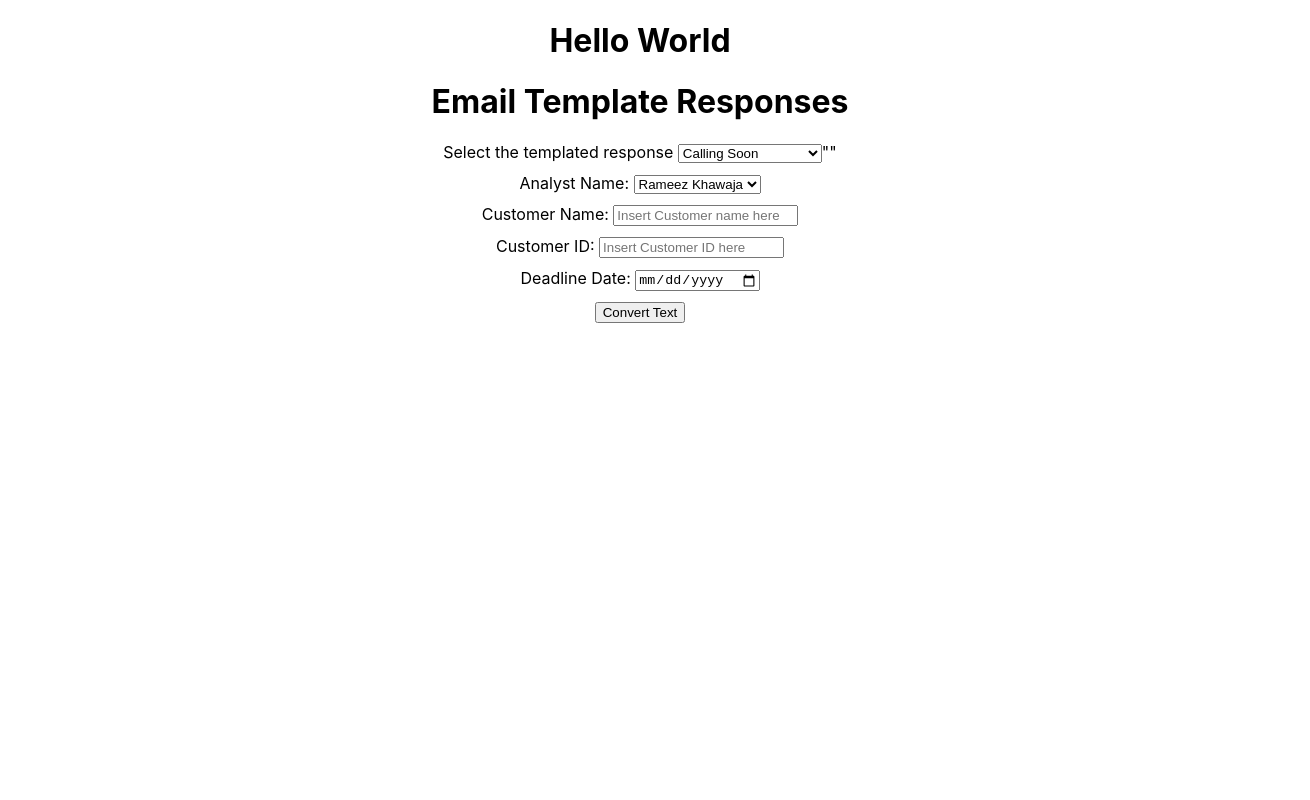
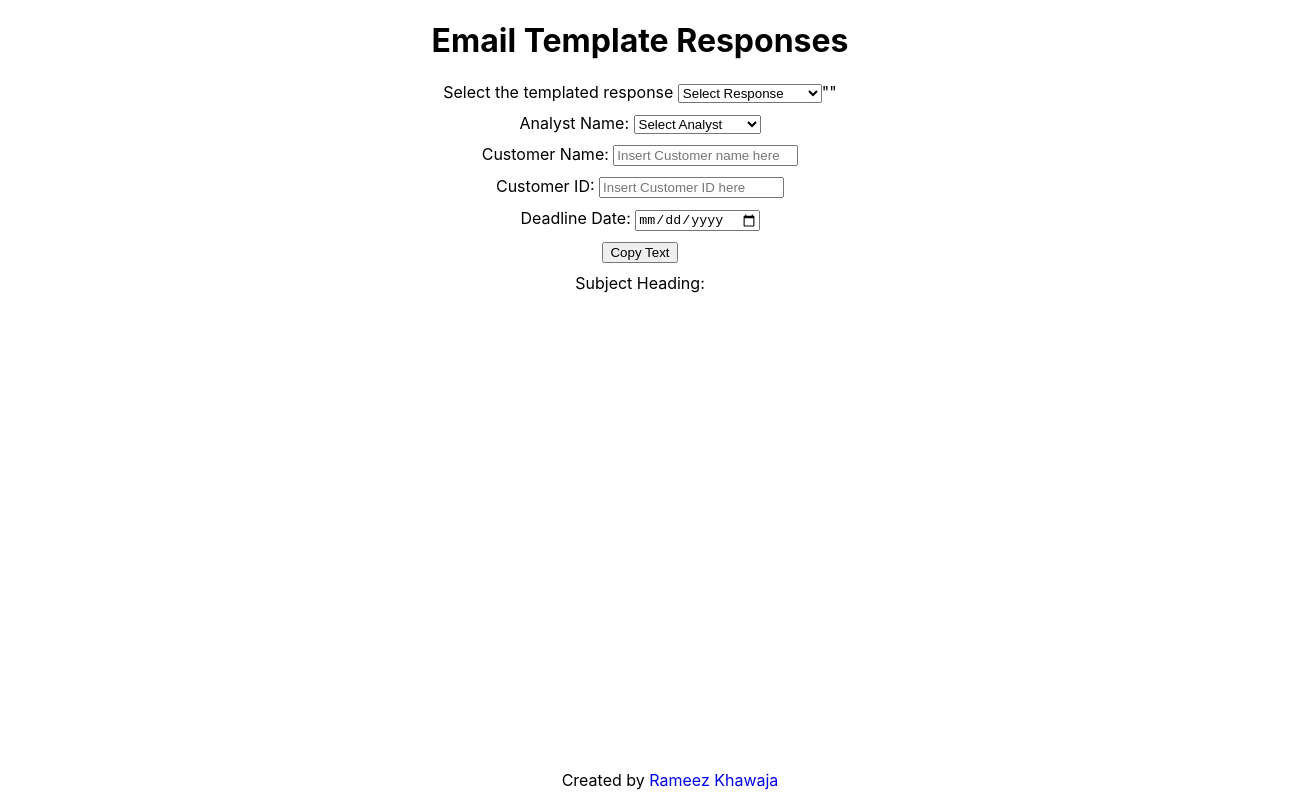
Before and after one commit to Rameezrk/sbg-email-template, a React (Create React App) app: page / in a window 1280 px wide. Shown: the whole page, 1310 px wide, since content can reach past the window. Built offline with nearby package versions, Linux system fonts and the light colour scheme.

Commit message:
managed to create the frontend component to show the data

```diff
--- a/package.json
+++ b/package.json
@@ -34,5 +34,8 @@
       "last 1 firefox version",
       "last 1 safari version"
     ]
+  },
+  "devDependencies": {
+    "prettier": "^2.3.2"
   }
 }
--- a/src/App.css
+++ b/src/App.css
@@ -15,6 +15,22 @@ div {
   .App-logo {
     animation: App-logo-spin infinite 20s linear;
   }
+}
+
+a {
+  text-decoration: none;
+}
+
+.footer {
+  position:absolute;
+    width:100%;
+    bottom:0;
+    text-align:center;
+
+}
+
+pre {
+  font-family: 'Trebuchet MS', 'Lucida Sans Unicode', 'Lucida Grande', 'Lucida Sans', Arial, sans-serif;
 }
 
 .App-header {
--- a/src/App.js
+++ b/src/App.js
@@ -11,32 +11,24 @@ const data = EmailTemplates
 function App() {
 
   const [selected, setSelected] = useState('')
+  const [customerName, setCustomerName] = useState('')
+  const [customerId, setCustomerId] = useState('')
+  const [analystName, setAnalystName] = useState('')
+  const [date, setDate] = useState('')
 
   let output = selected && data.filter(mail => mail.subject === selected)[0].text
   console.log(output)
 
-  let handleClick = () => {
-    const mapObj = {
-      laborum: "Kind Regards",
-      est: "TEST"
-    }
+  const mapObj = {
+    CUSTOMER: customerName,
+    ACCOUNTID: customerId,
+    DATE: date,
+    ANALYST: analystName
+  }
 
-
-  output.split('\n').map(function(item) {
-    return ({item})
-  })
-
-
-    let replaceOutput = output.replace(/\b(?:laborum|est)\b/gi, matched => mapObj[matched])
-    console.log(replaceOutput)
-
-
-  }
 
   return (
     <div className="App">
-      <h1>Hello World</h1>
-
 
       <h1>Email Template Responses</h1>
       <label>Select the templated response </label>
@@ -52,24 +44,37 @@ function App() {
         {JSON.stringify(selected)}
 
       <div><label>Analyst Name: </label>
-      <select>
+      <select onChange={event => setAnalystName(event.target.value)}>
+        <option>Select Analyst</option>
         <option>Rameez Khawaja</option>
         <option>James Whisker</option>
       </select></div>
 
       <div><label>Customer Name: </label>
-        <input type='text' placeholder='Insert Customer name here'></input>
+        <input type='text'
+        placeholder='Insert Customer name here'
+        onChange={event => setCustomerName(event.target.value)}
+        ></input>
       </div>
 
       <div><label>Customer ID: </label>
-        <input type='text' placeholder='Insert Customer ID here'></input>
+        <input type='text'
+        placeholder='Insert Customer ID here'
+        onChange={event => setCustomerId(event.target.value)}
+        ></input>
       </div>
 
       <div><label>Deadline Date: </label>
-        <input type='date' ></input>
+        <input
+        type='date'
+        onChange={event => setDate(event.target.value)}
+        ></input>
       </div>
 
-      <button onClick={handleClick}>Convert Text</button>
+
+
+      <button onClick={() => {navigator.clipboard.writeText(selected && data.filter(mail => mail.subject === selected)[0].text.replace(/\b(?:CUSTOMER|ACCOUNTID|DATE|ANALYST)\b/gi, matched => mapObj[matched]))}}
+      >Copy Text</button>
 
     {/* {data.map((data) => {
       return  <ul key={data.id}>
@@ -79,24 +84,24 @@ function App() {
 
 
 
-    <div>
+    {/* <div>
     {selected && data.filter(mail => mail.subject === selected)[0].text}
-    </div>
+    </div> */}
 
+    <div><label>Subject Heading: </label>{selected}</div>
 
-    {/* <div>{newOutput}</div> */}
+    <pre>{selected && data.filter(mail => mail.subject === selected)[0].text.replace(/\b(?:CUSTOMER|ACCOUNTID|DATE|ANALYST)\b/gi, matched => mapObj[matched])}</pre>
 
-    {/* npm i -D prettier */}
+    {/* Need to get the handleclick to replace the output text
 
+    Need to add extra information onto the JSON which is straight forward
 
-    {/* <select onChange={e=> console(e)}/> */}
+    The line paragrah splits also need to happen before the button is clicked so the text is displayed
+    more clearly
 
-    {/* <pre>{JSON.stringify(someObject,null, 2)}</pre> */}
+     */}
 
-    {/* const greetWithTemplate= (custmer)=>{return `Hello ${customer}`} */}
-
-    {/* I also want the specific inputs and names to be populated on the text.  */}
-
+     <div className='footer'>Created by <a target={'_blank'} rel="noreferrer noopener" href={'https://github.com/Rameezrk'}>Rameez Khawaja</a></div>
 
     </div>
   );
--- a/src/EmailTemplates.json
+++ b/src/EmailTemplates.json
@@ -1,4 +1,9 @@
 [{
+    "id": 0,
+    "subject": "Select Response",
+    "text": ""
+},
+{
     "id": 1,
     "subject": "Calling Soon",
     "text": "Lorem ipsum dolor sit amet, consectetur adipiscing elit, sed do eiusmod tempor incididunt ut labore et dolore magna aliqua. Ut enim ad minim veniam, quis nostrud exercitation ullamco laboris nisi ut aliquip ex ea commodo consequat. Duis aute irure dolor in reprehenderit in voluptate velit esse cillum dolore eu fugiat nulla pariatur. Excepteur sint occaecat cupidatat non proident, sunt in culpa qui officia deserunt mollit anim id est laborum."
@@ -7,7 +12,7 @@
 {
     "id": 2,
     "subject": "Document Required",
-    "text": "Hello CUSTOMER \n\nsed do eiusmod tempor incididunt ut labore et dolore magna aliqua. \n\nUt enim ad minim veniam, quis nostrud exercitation ullamco laboris nisi ut aliquip ex ea commodo consequat. Duis aute irure dolor in reprehenderit in voluptate velit esse cillum dolore eu fugiat nulla pariatur. Excepteur sint occaecat cupidatat non proident, sunt in culpa qui officia deserunt mollit anim id est laborum."
+    "text": "Hello CUSTOMER \n\nYour SBG account ID is ACCOUNTID \n\nDocuments are required please see below: \n\n3m Bank Statements. \n\nDocuments are required by DATE \n\nKind Regards \nANALYST"
 
 },
 {
```
Also changed, not shown: 2 other files (tests, documents, lock files or other folders).
